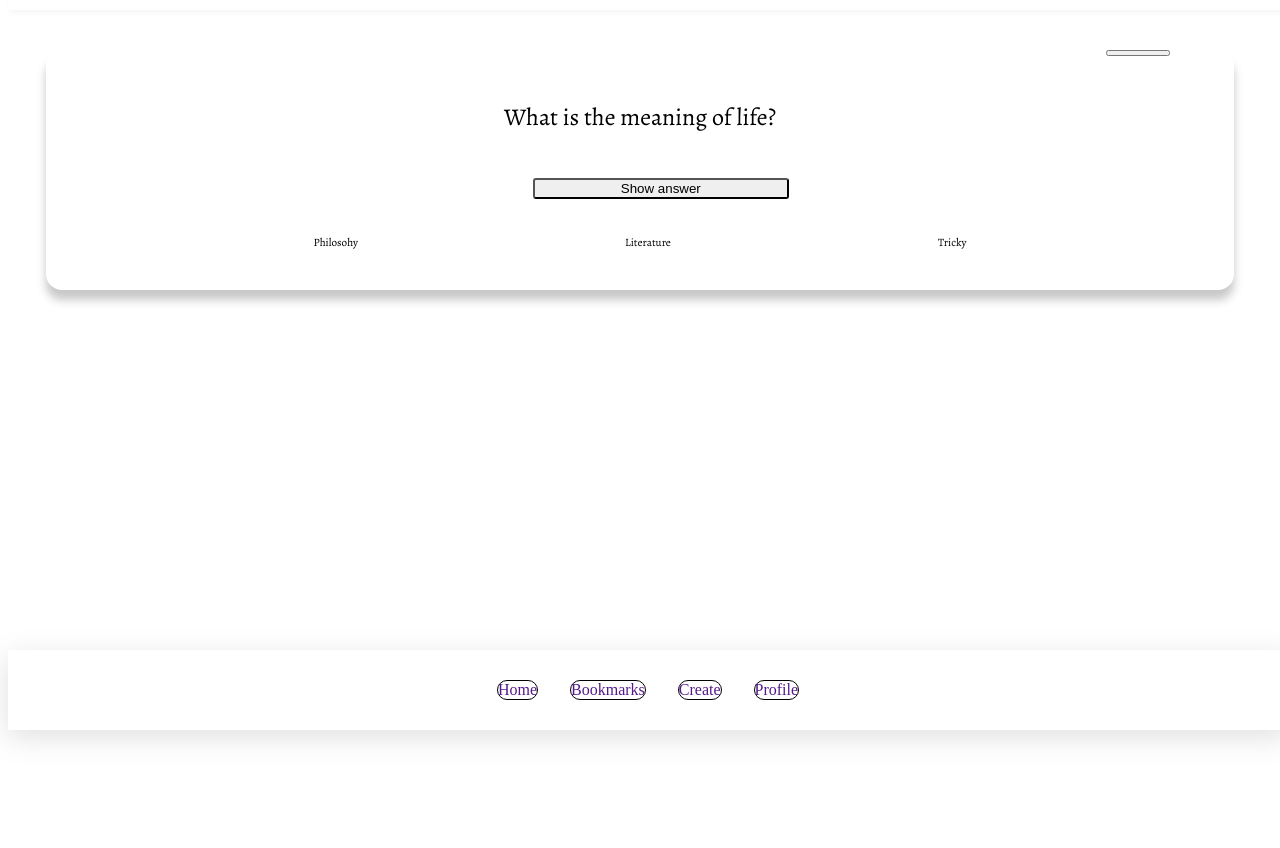
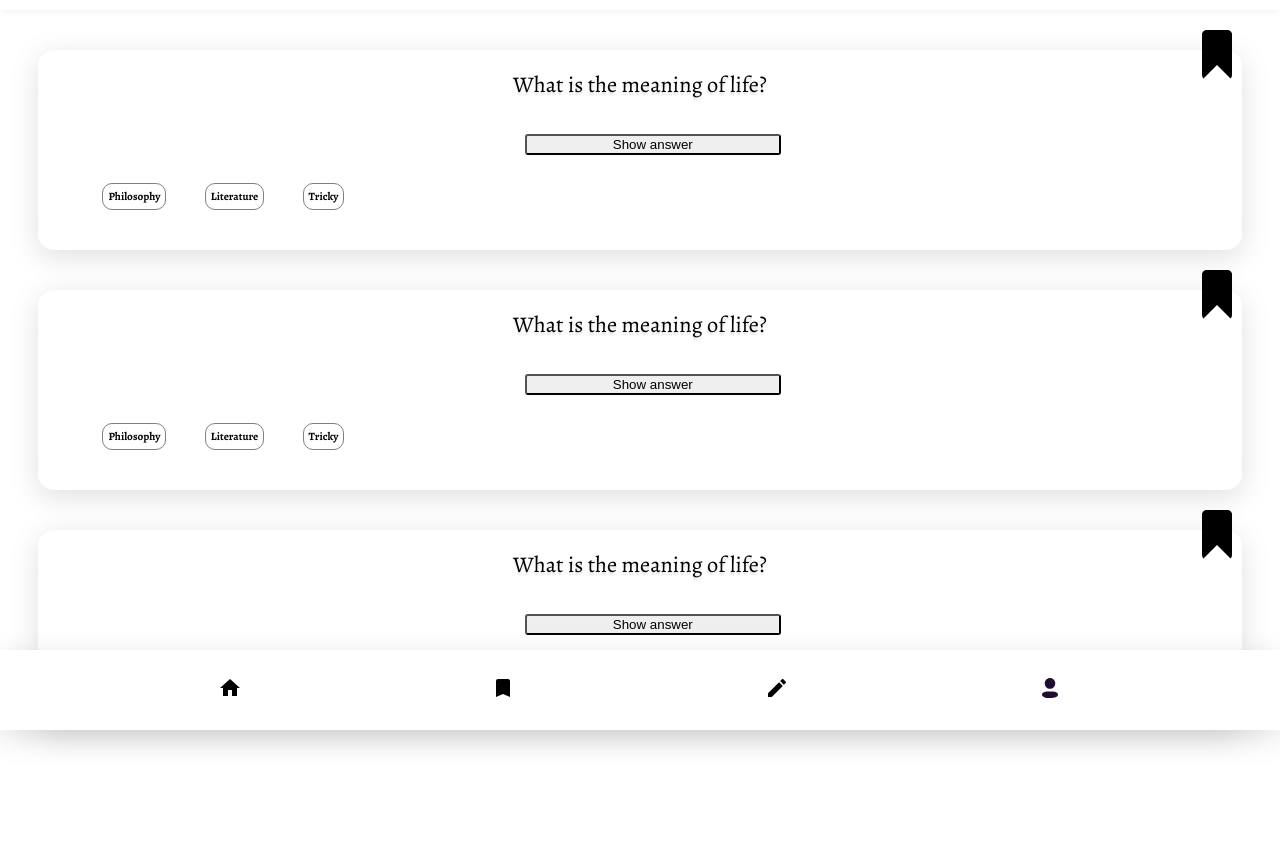
Before and after one commit to timurbuch/quiz-app, a website built with Vite: page index.html in a window 1280 px wide. Shown: the part 70-918 px from the top of the page. Before the commit the page ends 800 px from the top, so only its background shows below. Built offline with nearby package versions, Linux system fonts and the light colour scheme.

Commit message:
add bokmark icon with css

```diff
--- a/css/base.css
+++ b/css/base.css
@@ -5,3 +5,7 @@ html {
 * {
     box-sizing: inherit;
 }
+
+body {
+   margin:0;
+}
--- a/css/components/card.css
+++ b/css/components/card.css
@@ -1,11 +1,10 @@
 .card {
-    margin-top: 15vh;
+    margin-top: 5vh;
     margin-left: 3vw;
     margin-right: 3vw;
-    min-height: 30vh;
-    background-color: white;
+    min-height: 25vh;
     border-radius: 1rem;
-    box-shadow:rgba(0, 0, 0, 0.22) 0px 10px 10px;
+    box-shadow: rgba(100, 100, 111, 0.2) 0px 7px 29px 0px;
     position: relative;
     display: flex;
     text-align: center;
@@ -14,14 +13,25 @@
     font-family: 'Alegreya', serif;
 }
 .card__bookmark {
+    position: absolute;
+    background-color: black;
+    top: -20px;
+    right: 10px;
     display: block;
     align-self: flex-end;
-    width: 5vw;
-    margin-right: 5vw;
+    padding:0px;
+    border-color: black;
+    height: 50px;
+    border-style: solid;
+    border-width: 15px;
+    border-bottom-color: transparent;
+    border-radius: 5px;
+    background-color: transparent;
 }
 .card__question {
     text-align: center;
-    font-size: 1.5rem;
+    font-size: 1.4rem;
+    text-shadow: 0px 3px 2px rgba(0,0,0,0.11);
     font-weight: 400;
 }
 .card__button {
@@ -36,8 +46,16 @@
     display:flex;
     flex-direction: row;
     list-style-type: none;
-    justify-content: space-evenly;
+    justify-content: flex-start;
     flex-wrap: wrap;
+    gap: 3vw;
     padding-inline-start: 0;
+    padding-left: 5vw;
     margin-bottom: 5vh;
 }
+.tags__item {
+    font-weight: bold;
+    border-radius: 10px;
+    padding: 5px;
+    border: 1px solid grey;
+}
--- a/css/components/footer.css
+++ b/css/components/footer.css
@@ -1,4 +1,3 @@
-
 .footer {
     background-color: white;
     margin: 0;
@@ -13,13 +12,14 @@
     align-items: center;
 }
 .footer__nav {
+    width: 100vw;
     display:flex;
     flex-direction: row;
-    justify-content: space-between;
+    justify-content: space-evenly;
     gap: 2rem;
 }
-.nav__link {
-    text-decoration: none;
-    border-radius: 10px;
-    border: 1px solid black;
+.nav__link a img{
+    object-fit: cover;
+    height: 5vh;
+    width: 5vw;
 }
--- a/css/components/header.css
+++ b/css/components/header.css
@@ -9,6 +9,7 @@
     background-color: white;
     box-shadow:rgba(0, 0, 0, 0.05) 0px 4px 6px -2px;
     font-family: 'Questrial', sans-serif;
+    z-index:999;
 }
 .header__title {
     text-align: center;
--- /dev/null
+++ b/css/components/main.css
@@ -0,0 +1,4 @@
+.main {
+    margin-top: 15vh;
+    padding-bottom: 15vh;
+}
--- a/css/styles.css
+++ b/css/styles.css
@@ -2,3 +2,4 @@
 @import "components/card.css";
 @import "components/header.css";
 @import "components/footer.css";
+@import "components/main.css";
--- a/index.html
+++ b/index.html
@@ -15,7 +15,7 @@
 
 <body>
     <header class="header">
-        <h1 class="header__title">Quiz App</h1>
+        <h1 class="header__title">Riddleroo</h1>
     </header>
     <main class="main">
         <section class="card">
@@ -24,20 +24,40 @@
             <button class="card__button">Show answer</button>
             <p class="card__answer card__answer--hidden" hidden>42</p>
             <ul class="tags">
-                <li class="tags__item">Philosohy</li>
+                <li class="tags__item">Philosophy</li>
                 <li class="tags__item">Literature</li>
                 <li class="tags__item">Tricky</li>
             </ul>
         </section>
-        <section></section>
-        <section></section>
+        <section class="card">
+            <button class="card__bookmark"></button>
+            <h2 class="card__question">What is the meaning of life?</h2>
+            <button class="card__button">Show answer</button>
+            <p class="card__answer card__answer--hidden" hidden>42</p>
+            <ul class="tags">
+                <li class="tags__item">Philosophy</li>
+                <li class="tags__item">Literature</li>
+                <li class="tags__item">Tricky</li>
+            </ul>
+        </section>
+        <section class="card">
+            <button class="card__bookmark"></button>
+            <h2 class="card__question">What is the meaning of life?</h2>
+            <button class="card__button">Show answer</button>
+            <p class="card__answer card__answer--hidden" hidden>42</p>
+            <ul class="tags">
+                <li class="tags__item">Philosophy</li>
+                <li class="tags__item">Literature</li>
+                <li class="tags__item">Tricky</li>
+            </ul>
+        </section>
     </main>
     <footer class="footer">
         <nav class="footer__nav">
-            <a class="nav__link" href="">Home</a>
-            <a class="nav__link" href="">Bookmarks</a>
-            <a class="nav__link" href="">Create</a>
-            <a class="nav__link" href="">Profile</a>
+            <a class="nav__link" href=""><img src="images/home.svg" aria-label="Home"></a>
+            <a class="nav__link" href=""><img src="images/bookmark.svg" aria-label="Bookmark"></a>
+            <a class="nav__link" href=""><img src="images/pencil.svg" alt="Create new Card"></a>
+            <a class="nav__link" href=""><img src="images/profile.svg" alt="Profile"></a>
         </nav>
     </footer>
 </body>
```
Also changed, not shown: css/components/nav.css (deleted), images/bookmark.svg (added), images/create.svg (added), images/home.svg (added), images/pencil.svg (added), images/profile.svg (added).
